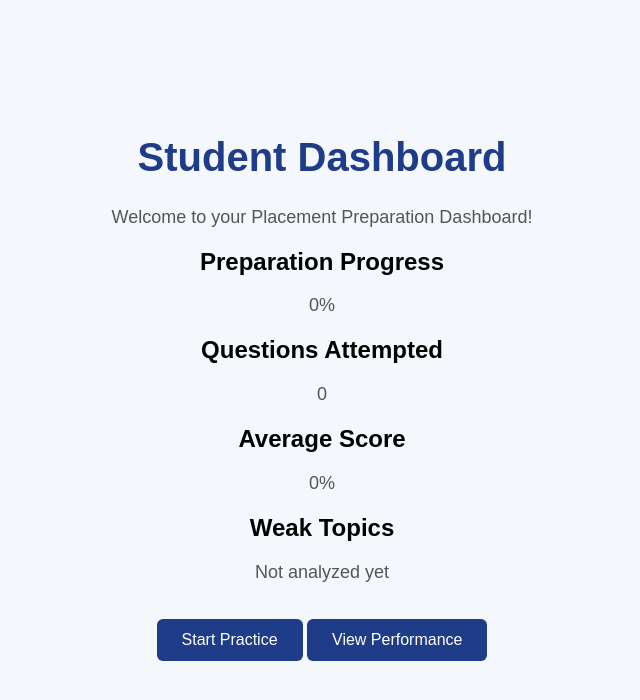
After one commit to HemanjaliLakku/PlacementPrepAnalyzer, a Flask app: page /dashboard in a window 1280 px wide. The commit adds this page. Shown: the top 700 px of the page, without its empty margins (318-958 px from the left). Run offline with Flask 3, Linux system fonts and the light colour scheme.

Commit message:
Add registration login and dashboard

```diff
--- a/app/routes.py
+++ b/app/routes.py
@@ -1,13 +1,69 @@
-from flask import Blueprint, render_template
+from flask import Blueprint, render_template, request, redirect
+from database import get_db_connection
 
 main = Blueprint("main", __name__)
+
 
 @main.route("/")
 def home():
     return render_template("index.html")
-@main.route("/login")
+
+
+@main.route("/login", methods=["GET", "POST"])
 def login():
+
+    if request.method == "POST":
+
+        email = request.form["email"]
+        password = request.form["password"]
+
+        conn = get_db_connection()
+
+        user = conn.execute(
+            "SELECT * FROM users WHERE email = ? AND password = ?",
+            (email, password)
+        ).fetchone()
+
+        conn.close()
+
+        if user:
+            return redirect("/dashboard")
+
+        return "Invalid email or password"
+
     return render_template("login.html")
-@main.route("/register")
+
+
+@main.route("/register", methods=["GET", "POST"])
 def register():
+
+    if request.method == "POST":
+
+        name = request.form["name"]
+        email = request.form["email"]
+        password = request.form["password"]
+
+        conn = get_db_connection()
+
+        try:
+            conn.execute(
+                "INSERT INTO users (name, email, password) VALUES (?, ?, ?)",
+                (name, email, password)
+            )
+
+            conn.commit()
+
+        except Exception as e:
+            conn.close()
+            return f"Registration failed: {e}"
+
+        conn.close()
+
+        return redirect("/login")
+
     return render_template("register.html")
+
+
+@main.route("/dashboard")
+def dashboard():
+    return render_template("dashboard.html")
--- /dev/null
+++ b/templates/dashboard.html
@@ -0,0 +1,48 @@
+<!DOCTYPE html>
+<html>
+<head>
+    <title>Dashboard - Placement Preparation Analyzer</title>
+    <link rel="stylesheet" href="{{ url_for('static', filename='style.css') }}">
+</head>
+
+<body>
+
+    <div class="container">
+
+        <h1>Student Dashboard</h1>
+
+        <p>Welcome to your Placement Preparation Dashboard!</p>
+
+        <div class="dashboard-cards">
+
+            <div class="card">
+                <h2>Preparation Progress</h2>
+                <p>0%</p>
+            </div>
+
+            <div class="card">
+                <h2>Questions Attempted</h2>
+                <p>0</p>
+            </div>
+
+            <div class="card">
+                <h2>Average Score</h2>
+                <p>0%</p>
+            </div>
+
+            <div class="card">
+                <h2>Weak Topics</h2>
+                <p>Not analyzed yet</p>
+            </div>
+
+        </div>
+
+        <br>
+
+        <button>Start Practice</button>
+        <button>View Performance</button>
+
+    </div>
+
+</body>
+</html>
```
Also changed, not shown: templates/login.html (+9 -4 lines), templates/register.html (+6 -4 lines).
